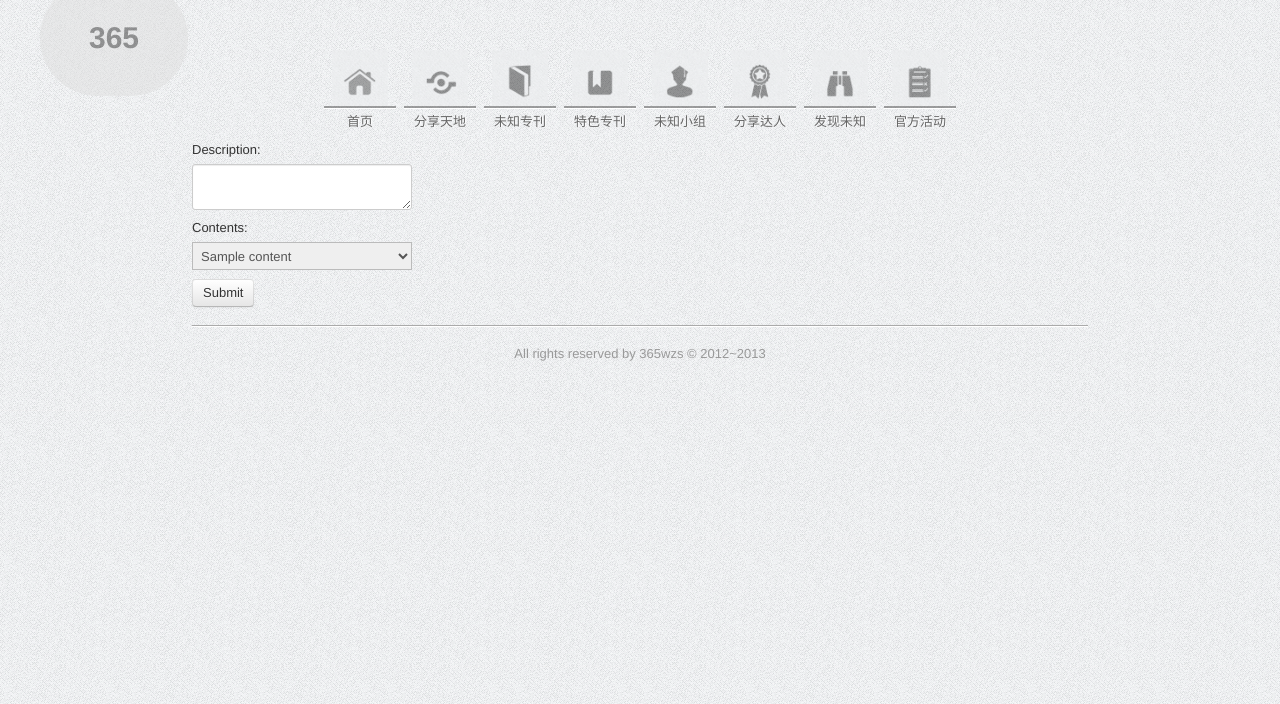
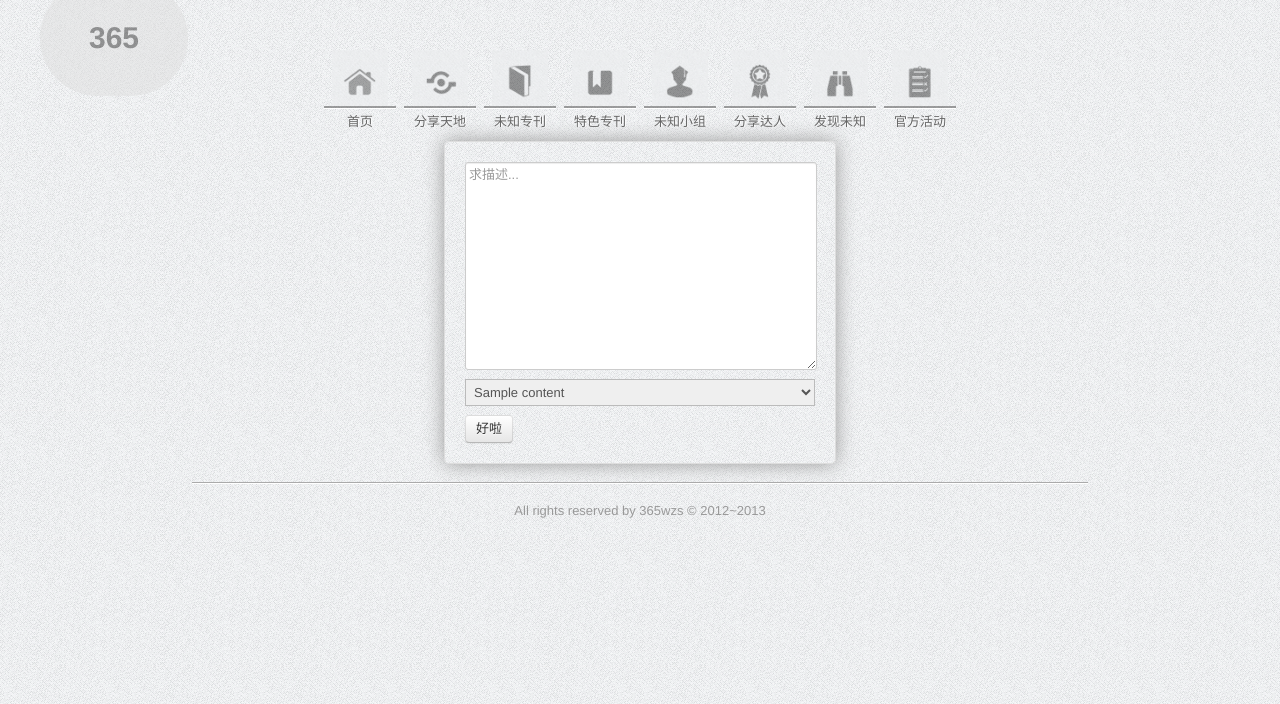
Before and after one commit to 365weizhi/365wzs, a CakePHP app: template app/View/Favors/create.ctp in a window 1280 px wide. Shown: the top 704 px of the page. Run offline with PHP 8.4 and a stand-in for CakePHP, Linux system fonts and the light colour scheme; the template is opened without the code that fills it: most values are stand-ins (such as "Sample title", 1, 10 or a date in 2020); data that the repository does not hold is empty; style sheets or scripts are compiled from the project's sources; some libraries are stand-ins or nearby versions.

Commit message:
add: lightbox.

```diff
--- a/app/View/Favors/create.ctp
+++ b/app/View/Favors/create.ctp
@@ -1,10 +1,7 @@
-<form method='post'>
+<form class="zform" method='post'>
     <input type='hidden' value='<?php echo $uid;?> name='user_id'/>
     <input type='hidden' value='<?php echo $item_id;?>' name='item_id'/>
-    <label class='control-label'>Description:</label>
-    <textarea name='description'></textarea>
-
-    <label class='control-label'>Contents:</label>
+    <textarea placeholder="求描述..." name="description"></textarea>
     <select name='content_id'>
     	<?php
         foreach($contents as $content){
@@ -13,5 +10,5 @@
         ?>
 	</select>
 	<br />
-    <button class='btn' type='submit' >Submit</button>
+    <button class='btn'>好啦</button>
 </form>
--- a/app/View/Layouts/default.ctp
+++ b/app/View/Layouts/default.ctp
@@ -32,6 +32,8 @@ $cakeDescription = __d('cake_dev', 'CakePHP: the rapid development php framework
 		// echo $this->Html->css('cake.generic');
 		echo $this->Html->css('bootstrap.min');
 		echo $this->Html->css('helper');
+		echo $this->Html->css('lightbox');
+		echo $this->Html->css('widgets');
 		echo $this->Html->css('365wzs');
 
         // Libraries.
@@ -46,7 +48,6 @@ $cakeDescription = __d('cake_dev', 'CakePHP: the rapid development php framework
         echo $this->Html->script('zhelper');
         echo $this->Html->script('lightbox');
         echo $this->Html->script('spinner');
-		echo $this->Html->script('zero');
 
 		echo $this->fetch('meta');
 		echo $this->fetch('css');
@@ -106,5 +107,9 @@ $cakeDescription = __d('cake_dev', 'CakePHP: the rapid development php framework
 		</footer>
 	</div>
 	<?php echo $this->element('sql_dump'); ?>
+
+    <?php
+		echo $this->Html->script('zero');
+    ?>
 </body>
 </html>
--- a/app/View/Main/index.ctp
+++ b/app/View/Main/index.ctp
@@ -1,9 +1,11 @@
 <div id="cascade-container">
     <?php foreach ($items as $item) { ?>
         <div class="image-block">
+            <div class="image">
             <a href="<?php echo $this->webroot."items/view/".$item['id'];?>">
                 <img src="<?php echo $item['pic_url']; ?>" alt="" />
             </a>
+            </div>
             <div class="image-info">
                 <input class="item-id" type="hidden" value="<?php echo $item['id']; ?>">
                 <a class="favor">
--- a/app/webroot/css/365wzs.css
+++ b/app/webroot/css/365wzs.css
@@ -83,17 +83,17 @@ hr {
   box-shadow: 0 0 5px #999;
   width: 200px;
 }
-#container #content .image-block strong {
+#container #content strong {
   color: #007;
 }
-#container #content .image-block p {
+#container #content p {
   clear: both;
 }
-#container #content .image-block .image {
+#container #content .image {
   margin: 10px;
   z-index: 0;
 }
-#container #content .image-block .image-info {
+#container #content .image-info {
   background: #eee;
   padding: 10px;
 }
--- /dev/null
+++ b/app/webroot/css/lightbox.css
@@ -0,0 +1,17 @@
+.block-zbook {
+  overflow: hidden;
+}
+#lightbox-wrapper {
+  display: none;
+  z-index: 2000;
+  position: fixed;
+  background: rgba(0,0,0,0.8);
+  top: 0;
+  left: 0;
+  right: 0;
+  bottom: 0;
+}
+#lightbox-wrapper #lightbox {
+  position: relative;
+  margin: auto auto;
+}
--- /dev/null
+++ b/app/webroot/css/widgets.css
@@ -0,0 +1,20 @@
+.zform {
+  display: block;
+  background: url("../img/background.png");
+  width: 350px;
+  height: auto;
+  margin: auto;
+  padding: 20px;
+  border: solid 1px #ddd;
+  box-shadow: 0 0 20px #999;
+  border-radius: 5px;
+}
+.zform textarea {
+  padding: 3px;
+  width: 344px;
+  height: 200px;
+}
+.zform select {
+  width: 350px;
+  height: auto;
+}
--- a/app/webroot/js/lightbox.js
+++ b/app/webroot/js/lightbox.js
@@ -20,6 +20,11 @@ var Lightbox = (function() {
             this.$content.on({
                 'spinner.stop': function(e) {
                     ZSpinner.stop();
+                },
+                'like.click': function(e, button) {
+                    console.log('here');
+                    Zhelper.createLikeForm(Lightbox, button);
+                    self.show();
                 }
             });
         },
--- a/app/webroot/js/zero.js
+++ b/app/webroot/js/zero.js
@@ -1,8 +1,10 @@
+var baseurl = '/~Aquietzero/365wzs';
+
 $(function() {
 
     // Initialize the cascade container.
     var $container = $('#cascade-container');
-    $container.imagesLoaded( function(){
+    $container.imagesLoaded(function(){
         $container.masonry({
             itemSelector : '.image-block'
         });
@@ -39,7 +41,10 @@ $(function() {
     });
 
     $('.favor').click(function() {
+        // console.log(this);
+        // $(this).trigger('like.click', this);
         Zhelper.createLikeForm(Lightbox, this);
+        Lightbox.show();
     });
 
 });
--- a/app/webroot/js/zhelper.js
+++ b/app/webroot/js/zhelper.js
@@ -34,11 +34,12 @@ var Zhelper = {
     createLikeForm: function(parent, button) {
         var item_id = $(button).parent().find('.item-id').val();
         $.ajax({
-            url: '/favor/create/' + item_id,
+            url: baseurl + '/favors/create/' + item_id,
             success: function(data) {
-                console.log(data);
-                // .trigger('spinner.stop');
+                var $form = $(data);
+                parent.setWidget($form);
+                $form.trigger('spinner.stop');
             }
-        })
+        });
     }
 }
--- a/app/webroot/stylus/365wzs.styl
+++ b/app/webroot/stylus/365wzs.styl
@@ -62,26 +62,22 @@ hr
   #content
     background none
     .image-block
-        margin 10px
-        padding 0
-        float left
-        border solid 1px #ccc
-        box-shadow 0 0 5px #999
-        width 200px
-
-    .image-block strong
-        color #007
-
-    .image-block p
-        clear both
-
-    .image-block .image
-        margin 10px
-        z-index 0
-
-    .image-block .image-info
-        background #eee
-        padding 10px
+      margin 10px
+      padding 0
+      float left
+      border solid 1px #ccc
+      box-shadow 0 0 5px #999
+      width 200px
+    strong
+      color #007
+    p
+      clear both
+    .image
+      margin 10px
+      z-index 0
+    .image-info
+      background #eee
+      padding 10px
 
 #footer
   text-align center
--- /dev/null
+++ b/app/webroot/stylus/widgets.styl
@@ -0,0 +1,21 @@
+@import helper
+
+$form-width = 350px
+$form-padding = 20px
+$textarea-padding = 3px
+$textarea-height = 200px
+
+.zform
+  display block
+  background url('../img/background.png')
+  size $form-width auto
+  margin auto
+  padding $form-padding
+  border solid 1px #ddd
+  box-shadow 0 0 20px #999
+  border-radius 5px
+  textarea
+    padding $textarea-padding
+    size ($form-width - 2*$textarea-padding) $textarea-height
+  select
+    size $form-width auto
```
Also changed, not shown: app/Controller/FavorsController.php (+4 -22 lines), app/webroot/stylus/lightbox.styl (added, +17 -0 lines).
